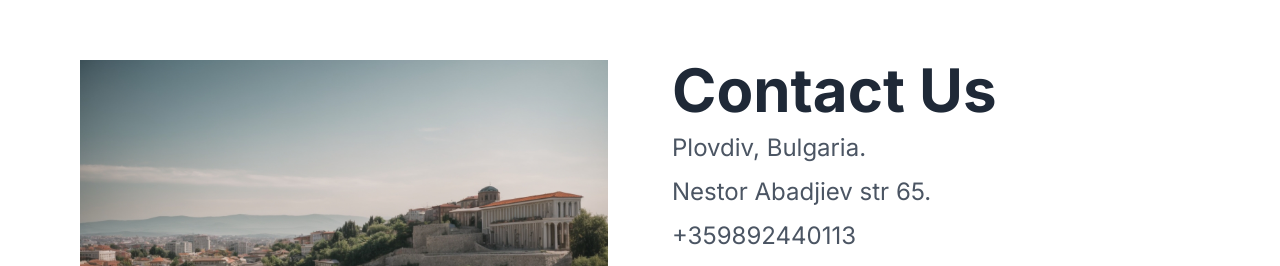
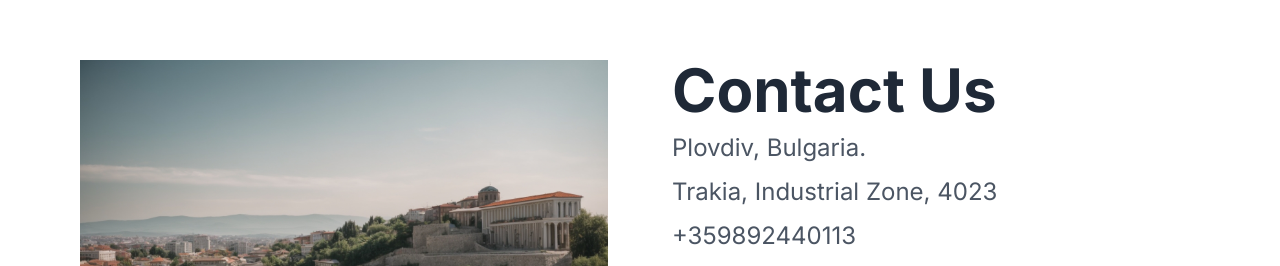
Before and after one commit to NikolaSirakov2/bultech82, a Next.js app: page / in a window 1280 px wide. Shown: the part 2222-2488 px from the top of the page. Built offline with nearby package versions, Linux system fonts and the light colour scheme.

Commit message:
Update ContactUs.tsx

```diff
--- a/app/components/ContactUs.tsx
+++ b/app/components/ContactUs.tsx
@@ -25,7 +25,7 @@ const ContactUs = () => {
           </p>
 
           <p className="text-1xl text-gray-600 md:text-1xl xl:text-2xl">
-            Nestor Abadjiev str 65.
+            Trakia, Industrial Zone, 4023
           </p>
 
           <p className="text-1xl text-gray-600 md:text-1xl xl:text-2xl">
```
